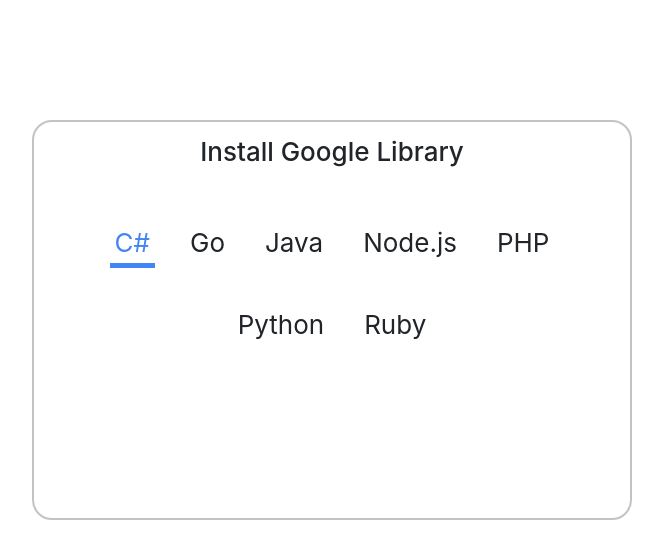
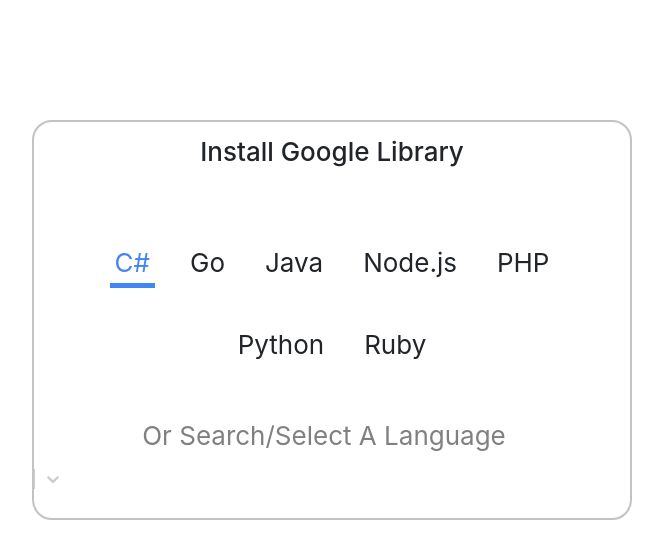
Before and after one commit to 97-Jeffrey/google-widget-redesign, a React (Create React App) app: page / in a window 1280 px wide. Shown: the top 558 px of the page, without its empty margins (308-971 px from the left). Built offline with nearby package versions, Linux system fonts and the light colour scheme.

Commit message:
searchbar is added into the widget

```diff
--- a/package.json
+++ b/package.json
@@ -14,6 +14,7 @@
     "react": "^17.0.2",
     "react-dom": "^17.0.2",
     "react-scripts": "5.0.0",
+    "react-select": "^5.2.2",
     "reactstrap": "^9.0.1",
     "typescript": "^4.6.3",
     "web-vitals": "^2.1.4"
--- a/src/App.tsx
+++ b/src/App.tsx
@@ -4,7 +4,8 @@
 import Widget from './components/widgets';
 
 // import Data
-import widgetData from './data';
+import widgetData from './components/data/widgetData';
+import languageOptions from './components/data/languageData';
 
 //import CSS
 import './App.css';
@@ -15,6 +16,7 @@
       <header className="App-header">
         <Widget
           data = {widgetData}
+          languageOptions={languageOptions}
         />
       </header>
 
--- /dev/null
+++ b/src/components/data/languageData.tsx
@@ -0,0 +1,17 @@
+
+const languageOptions:
+{
+  value:string,
+  label:string
+}[] = [
+  { value: 'C#', label: 'C#' },
+  { value: 'Go', label: 'Go' },
+  { value: 'Java', label: 'Java' },
+  { value: 'Node.js', label: 'Node.js' },
+  { value: 'PHP', label: 'PHP' },
+  { value: 'Python', label: 'Python' },
+  { value: 'Ruby', label: 'Ruby' },
+]
+
+
+export default languageOptions;
--- /dev/null
+++ b/src/components/searchBar.tsx
@@ -0,0 +1,46 @@
+import React from "react";
+
+//import components:
+import Select from 'react-select';
+
+interface SearchBarProps{
+  languageOptions:{
+    value:string,
+    label:string
+  }[]
+}
+
+const SearchBar:React.FC<SearchBarProps> = ({ languageOptions }) =>{
+
+  const customStyles = {
+    option: (provided:any, state:any) => ({
+      ...provided,
+      borderBottom: '0.5px solid gray',
+      color: state.isSelected ? 'black' : 'rgb(66, 133, 244)',
+      padding: 10,
+    }),
+    control: () => ({
+      // none of react-select's styles are passed to <Control />
+      width: 580,
+    }),
+    singleValue: (provided:any, state:any) => {
+      const opacity = state.isDisabled ? 0.5 : 1;
+      const transition = 'opacity 300ms';
+
+      return { ...provided, opacity, transition };
+    }
+  }
+  return(
+    <>
+    <div >
+      <Select
+        styles={customStyles}
+        placeholder="Or Search/Select A Language"
+        options={languageOptions}
+      />
+    </div>
+    </>
+  )
+}
+
+export default SearchBar;
--- a/src/components/widgets.css
+++ b/src/components/widgets.css
@@ -3,6 +3,8 @@
   min-height: 400px;
   border: 2px solid rgb(196, 194, 194);
   border-radius: 20px;
+  display: flex;
+  flex-direction: column;
 }
 .text {
   margin-top: 10px;
--- a/src/components/widgets.tsx
+++ b/src/components/widgets.tsx
@@ -2,9 +2,11 @@
 
 // import components:
 import Languages from './languages';
+import SearchBar from './searchBar';
 
 //import css file:
 import "./widgets.css";
+import languageOptions from './data/languageData';
 
 
 interface WidgetProps {
@@ -15,9 +17,13 @@
       command:string
     }[]
   }[];
+  languageOptions:{
+    value:string,
+    label:string
+  }[]
 }
 
-const Widget:React.FC <WidgetProps> = ({ data }) =>{
+const Widget:React.FC <WidgetProps> = ({ data, languageOptions }) =>{
 
   return (
         <>
@@ -28,7 +34,15 @@
 
            <Languages
             languageData={data}
-            />
+          />
+
+          <div style={{ marginTop:"30px"}}>
+          <SearchBar
+            languageOptions={languageOptions}
+          />
+          </div>
+
+
          </div>
         </>
   )
```
Also changed, not shown: src/components/data/widgetData.tsx (renamed from src/data.tsx), 1 other file (tests, documents, lock files or other folders).
